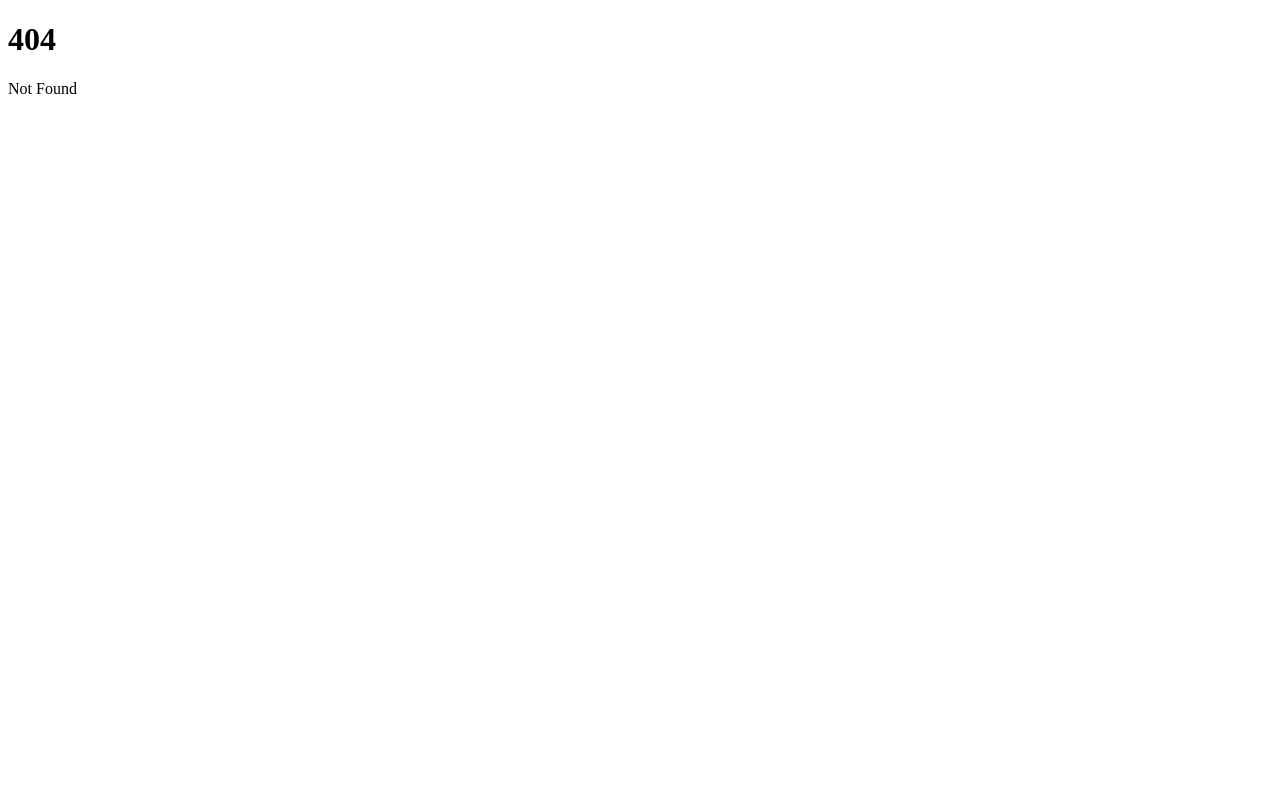
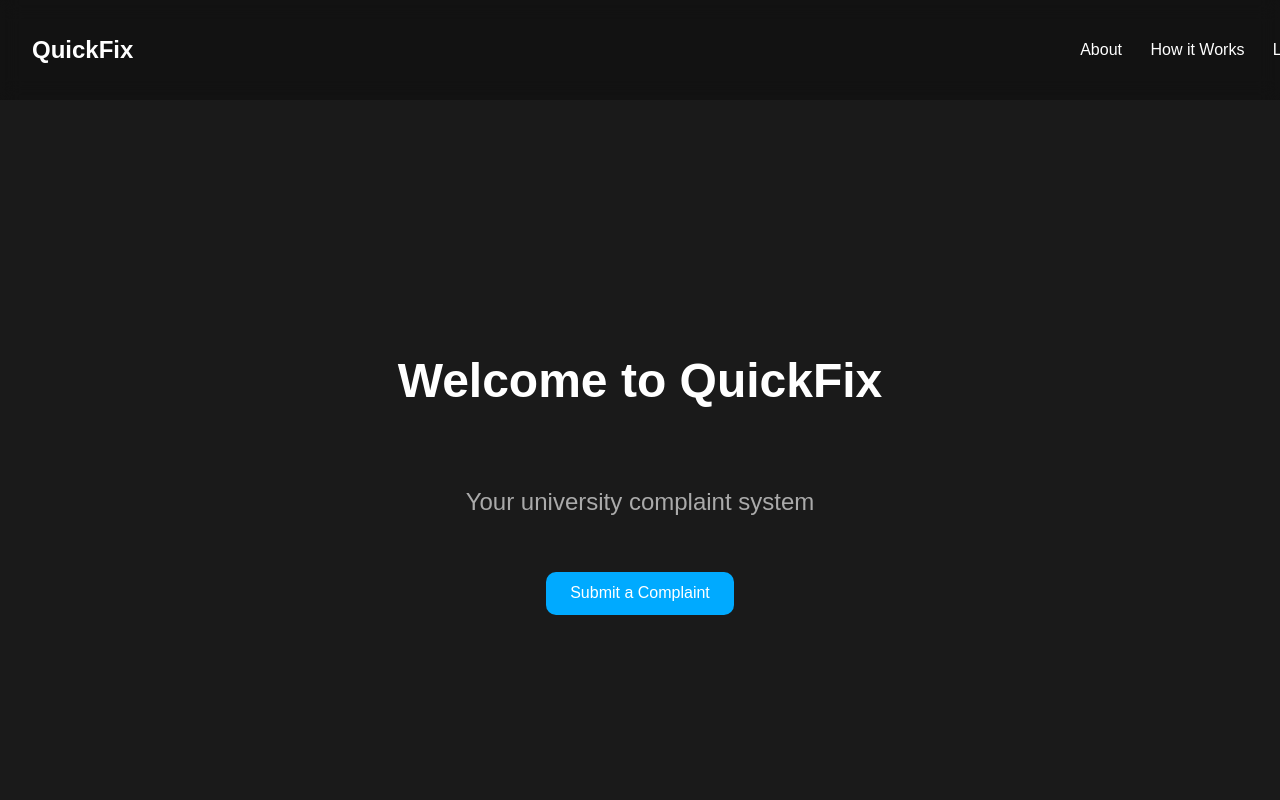
Before and after one commit to Trixx4191/quickfix-complaint-system, a SvelteKit app in the folder frontend/: page / in a window 1280 px wide. Before the commit this address had no page. Shown: the top 800 px of the page. Built offline with nearby package versions, Linux system fonts and the light colour scheme.

Commit message:
Add smooth scroll, GSAP animations, and updated layout

```diff
--- a/frontend/package.json
+++ b/frontend/package.json
@@ -10,5 +10,9 @@
     "@sveltejs/kit": "next",
     "svelte": "^3.0.0",
     "vite": "^4.0.0"
+  },
+  "dependencies": {
+    "gsap": "^3.13.0",
+    "locomotive-scroll": "^4.1.4"
   }
 }
--- /dev/null
+++ b/frontend/src/lib/gasp.js
@@ -0,0 +1,4 @@
+import gsap from 'gsap';
+import ScrollTrigger from 'gsap/ScrollTrigger';
+gsap.registerPlugin(ScrollTrigger);
+export { gsap, ScrollTrigger };
--- /dev/null
+++ b/frontend/src/routes/+layout.svelte
@@ -0,0 +1,105 @@
+<script>
+  import { onMount } from 'svelte';
+  import { browser } from '$app/environment';
+
+  let scroll;
+  let isScrolled = false;
+
+  // Scroll to section by ID
+  function scrollToSection(id) {
+    const el = document.getElementById(id);
+    if (el) el.scrollIntoView({ behavior: 'smooth' });
+  }
+
+  onMount(async () => {
+    if (!browser) return;
+
+    // Watch scroll to toggle navbar background
+    window.addEventListener('scroll', () => {
+      isScrolled = window.scrollY > 50;
+    });
+
+    // Dynamically import locomotive-scroll
+    const LocomotiveScroll = (await import('locomotive-scroll')).default;
+
+    // Wait for DOM to be ready before initializing
+    requestAnimationFrame(() => {
+      scroll = new LocomotiveScroll({
+        el: document.querySelector('#smooth-wrapper'),
+        smooth: true
+      });
+
+      scroll.scrollTo(0, { duration: 0 });
+    });
+  });
+</script>
+
+<!-- Sticky Transparent Navbar -->
+<nav class:isScrolled>
+  <div class="nav-content">
+    <h1 class="logo" on:click={() => scrollToSection('hero')}>QuickFix</h1>
+    <div class="nav-links">
+      <a on:click={() => scrollToSection('about')}>About</a>
+      <a on:click={() => scrollToSection('how')}>How it Works</a>
+      <a href="/login">Login</a>
+    </div>
+  </div>
+</nav>
+
+<!-- Smooth Scroll Container -->
+<div id="smooth-wrapper" data-scroll-container>
+  <slot />
+</div>
+
+<style>
+  html, body {
+    margin: 0;
+    padding: 0;
+    height: 100%;
+  }
+
+  #smooth-wrapper {
+    min-height: 100vh;
+    overflow: hidden;
+  }
+
+  nav {
+    position: fixed;
+    top: 0;
+    width: 100%;
+    background: rgba(10, 10, 10, 0.5);
+    backdrop-filter: blur(10px);
+    color: white;
+    padding: 1rem 2rem;
+    z-index: 1000;
+    transition: background 0.3s ease;
+  }
+
+  nav.isScrolled {
+    background: rgba(0, 0, 0, 0.85);
+  }
+
+  .nav-content {
+    display: flex;
+    justify-content: space-between;
+    align-items: center;
+  }
+
+  .logo {
+    font-size: 1.5rem;
+    cursor: pointer;
+    font-weight: bold;
+  }
+
+  .nav-links a {
+    margin-left: 1.5rem;
+    cursor: pointer;
+    text-decoration: none;
+    color: white;
+    font-weight: 500;
+  }
+
+  .nav-links a:hover {
+    color: #0af;
+  }
+</style>
--- /dev/null
+++ b/frontend/src/routes/+page.svelte
@@ -0,0 +1,142 @@
+<script>
+  import { onMount } from 'svelte';
+  import gsap from 'gsap';
+  import ScrollTrigger from 'gsap/ScrollTrigger';
+
+  gsap.registerPlugin(ScrollTrigger);
+
+  onMount(() => {
+    // Hero Animations
+    gsap.from(".hero-title", {
+      opacity: 0,
+      y: 50,
+      duration: 1.2,
+      ease: "power3.out",
+      delay: 0.3,
+    });
+
+    gsap.from(".hero-subtitle", {
+      opacity: 0,
+      y: 20,
+      duration: 1,
+      ease: "power2.out",
+      delay: 0.8,
+    });
+
+    gsap.from(".cta-button", {
+      opacity: 0,
+      scale: 0.9,
+      duration: 0.8,
+      ease: "back.out(1.7)",
+      delay: 1.2,
+    });
+
+    // Scroll-triggered Sections
+    gsap.utils.toArray('.section').forEach((section) => {
+      gsap.from(section, {
+        opacity: 0,
+        y: 50,
+        duration: 1,
+        scrollTrigger: {
+          trigger: section,
+          start: 'top 80%',
+          toggleActions: 'play none none none'
+        }
+      });
+    });
+  });
+</script>
+
+<!-- Hero Section -->
+<section id="hero" class="hero section" data-scroll-section>
+  <h1 class="hero-title">Welcome to QuickFix</h1>
+  <p class="hero-subtitle">Your university complaint system</p>
+  <a class="cta-button" href="/login">Submit a Complaint</a>
+</section>
+
+<!-- About Section -->
+<section id="about" class="section about" data-scroll-section>
+  <h2>About QuickFix</h2>
+  <p>
+    QuickFix is a powerful system to help students voice their concerns, submit complaints, and track resolutions across campus departments — transparently and efficiently.
+  </p>
+</section>
+
+<!-- How it Works -->
+<section id="how" class="section how" data-scroll-section>
+  <h2>How It Works</h2>
+  <p>
+    Login, select your department, describe your issue, and track progress — all from one place.
+  </p>
+</section>
+
+<style>
+  :global(body) {
+    margin: 0;
+    font-family: sans-serif;
+    background: #0e0e0e;
+    color: #fff;
+  }
+
+  .hero {
+    height: 100vh;
+    display: flex;
+    flex-direction: column;
+    justify-content: center;
+    align-items: center;
+    background: #111;
+    text-align: center;
+    gap: 1rem;
+    padding: 2rem;
+  }
+
+  .hero-title {
+    font-size: 3rem;
+    font-weight: bold;
+  }
+
+  .hero-subtitle {
+    font-size: 1.5rem;
+    color: #ccc;
+  }
+
+  .cta-button {
+    margin-top: 1rem;
+    padding: 0.8rem 1.5rem;
+    font-size: 1rem;
+    background-color: #0af;
+    color: #fff;
+    border-radius: 10px;
+    text-decoration: none;
+  }
+
+  .section {
+    min-height: 100vh;
+    padding: 4rem 2rem;
+    display: flex;
+    flex-direction: column;
+    justify-content: center;
+    align-items: center;
+    background: #1a1a1a;
+    text-align: center;
+    border-bottom: 1px solid #222;
+  }
+
+  .section h2 {
+    font-size: 2rem;
+    margin-bottom: 1rem;
+  }
+
+  .section p {
+    max-width: 600px;
+    color: #aaa;
+  }
+
+  .about {
+    background: #151515;
+  }
+
+  .how {
+    background: #101010;
+  }
+</style>
```
Also changed, not shown: frontend/src/routes/login/+page.svelte (+17 -10 lines), frontend/src/lib/api.js (added), 1 other file (tests, documents, lock files or other folders).
